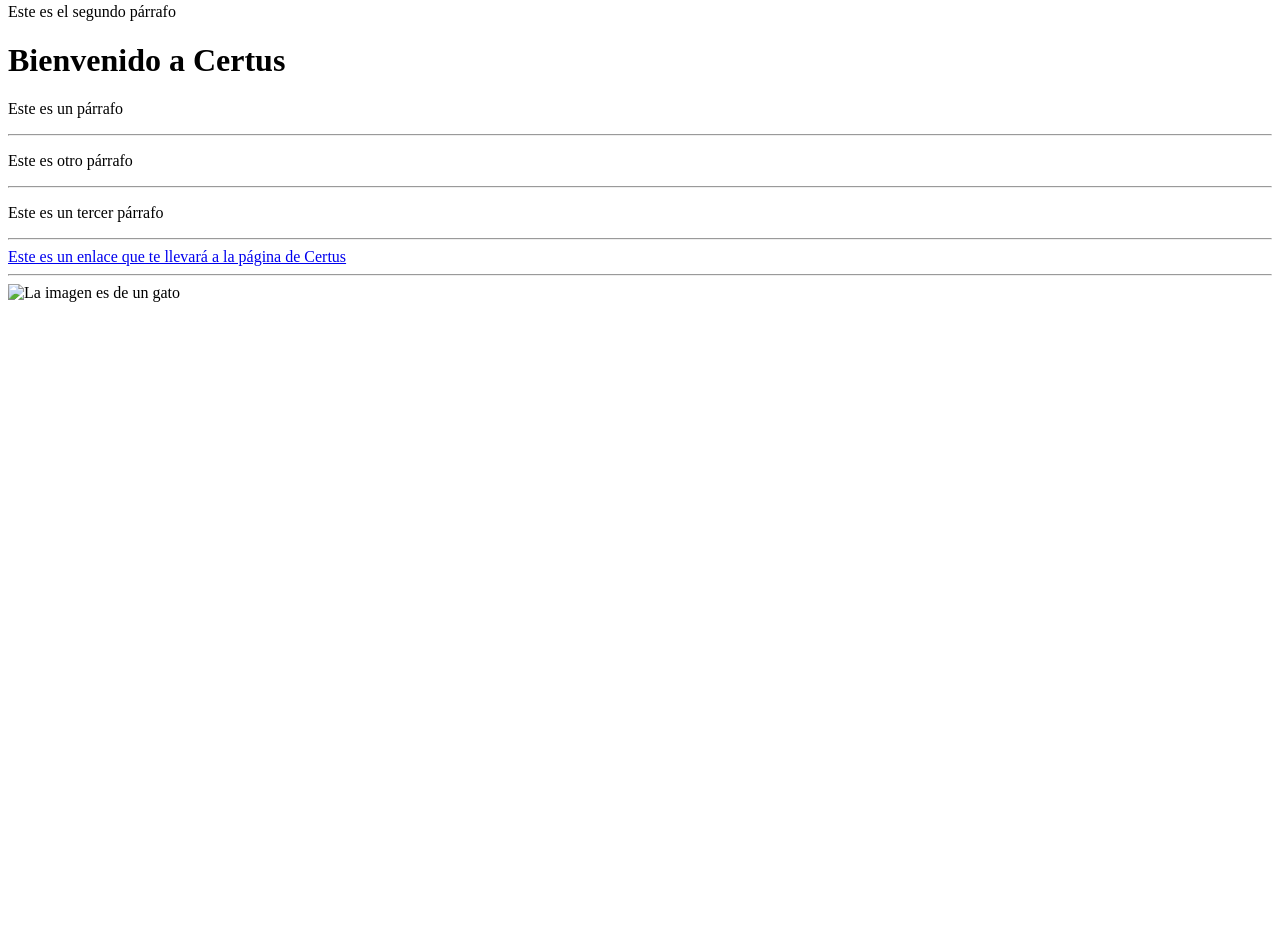
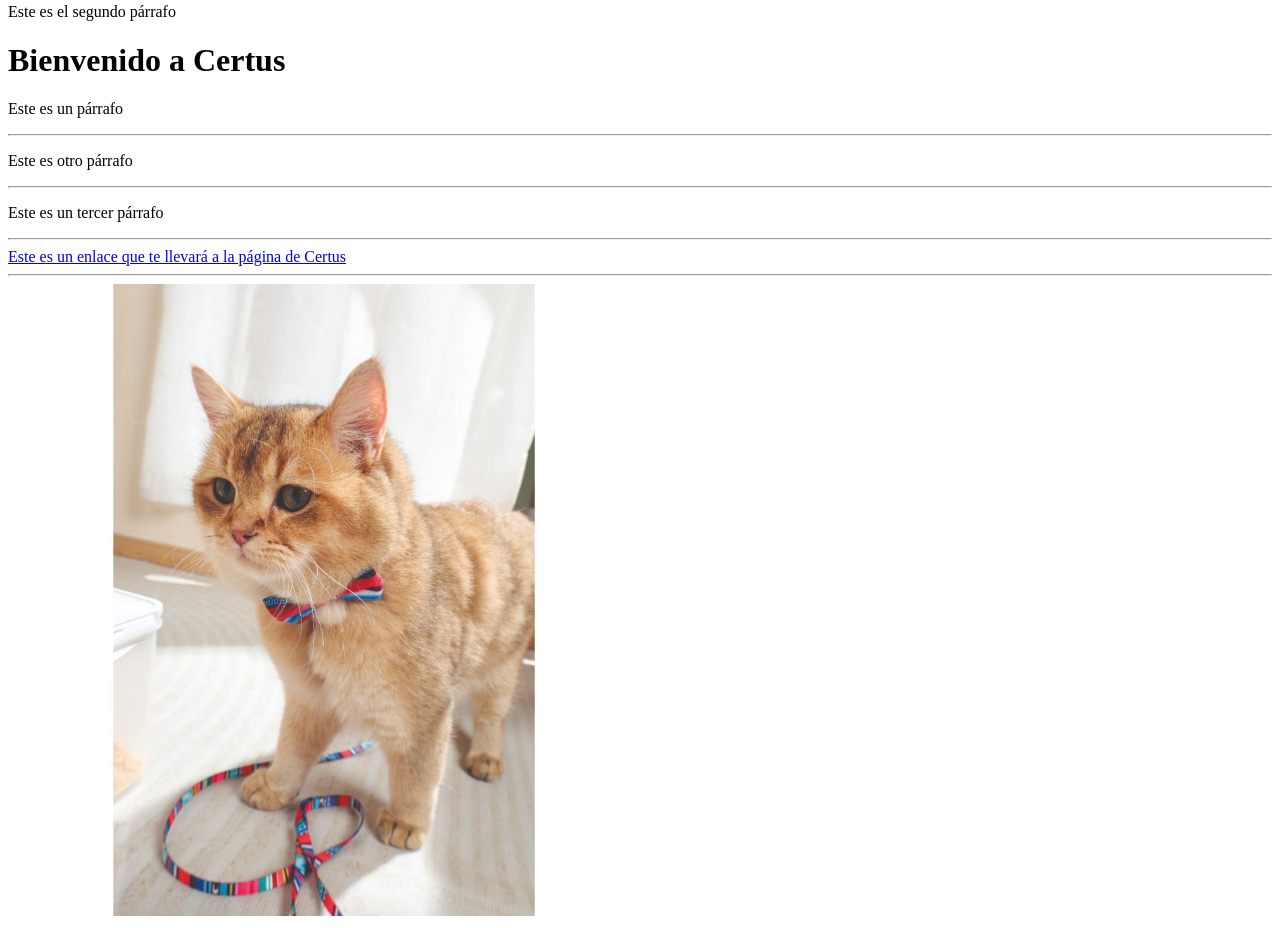
Before and after one commit to enriquemo150697/html.github.io, a plain HTML site: page pagina2.html in a window 1280 px wide. Shown: the part 659-1587 px from the top of the page. Before the commit the page ends 969 px from the top, so only its background shows below. Drawn offline with Linux system fonts and the light colour scheme.

Commit message:
Update pagina2.html

```diff
--- a/pagina2.html
+++ b/pagina2.html
@@ -41,7 +41,7 @@
 
     <hr>
 
-    <img src="gato/gato.jpg" alt="La imagen es de un gato" width="50%">
+    <img src="gato.jpg" alt="La imagen es de un gato" width="50%">
 
 
 </body>
```
